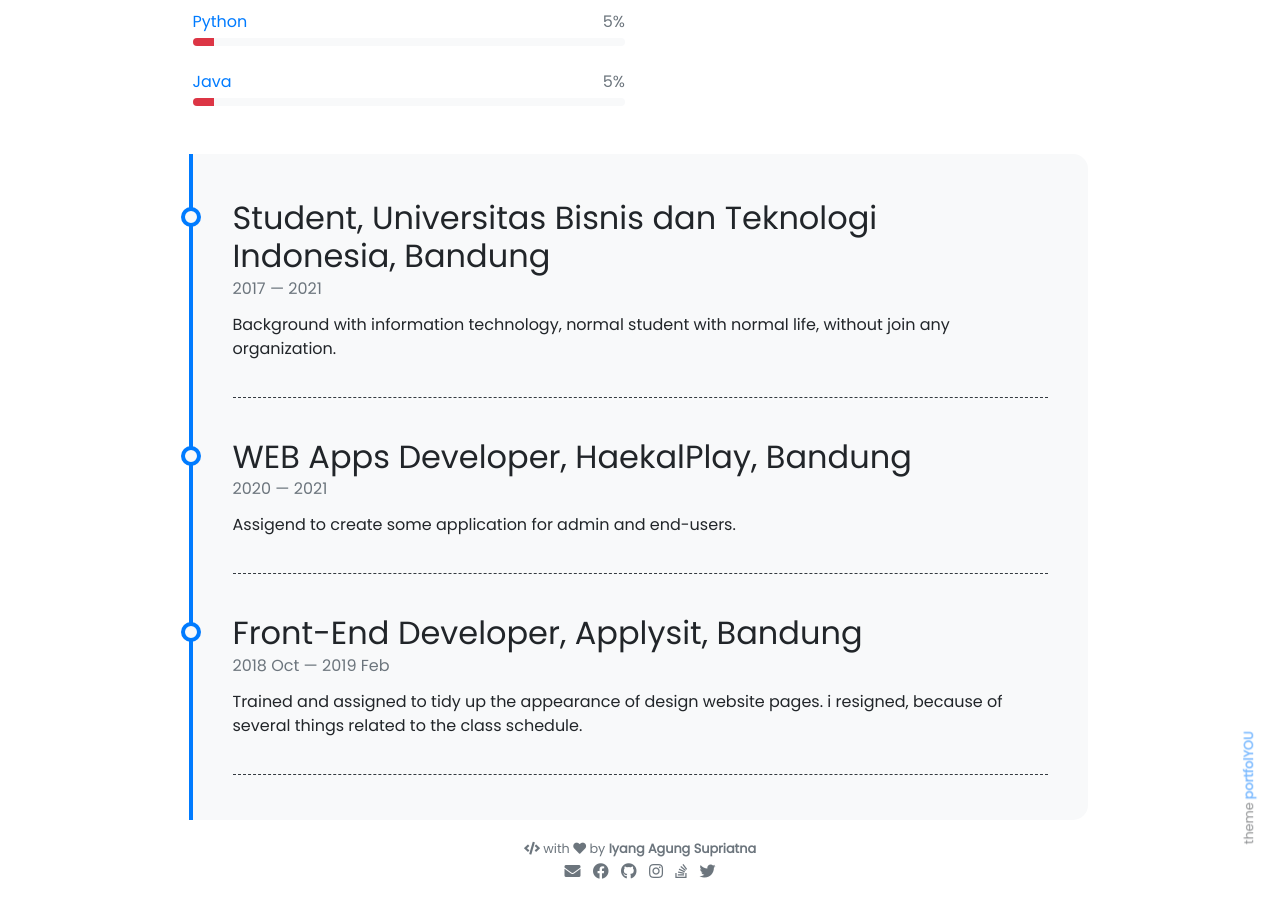
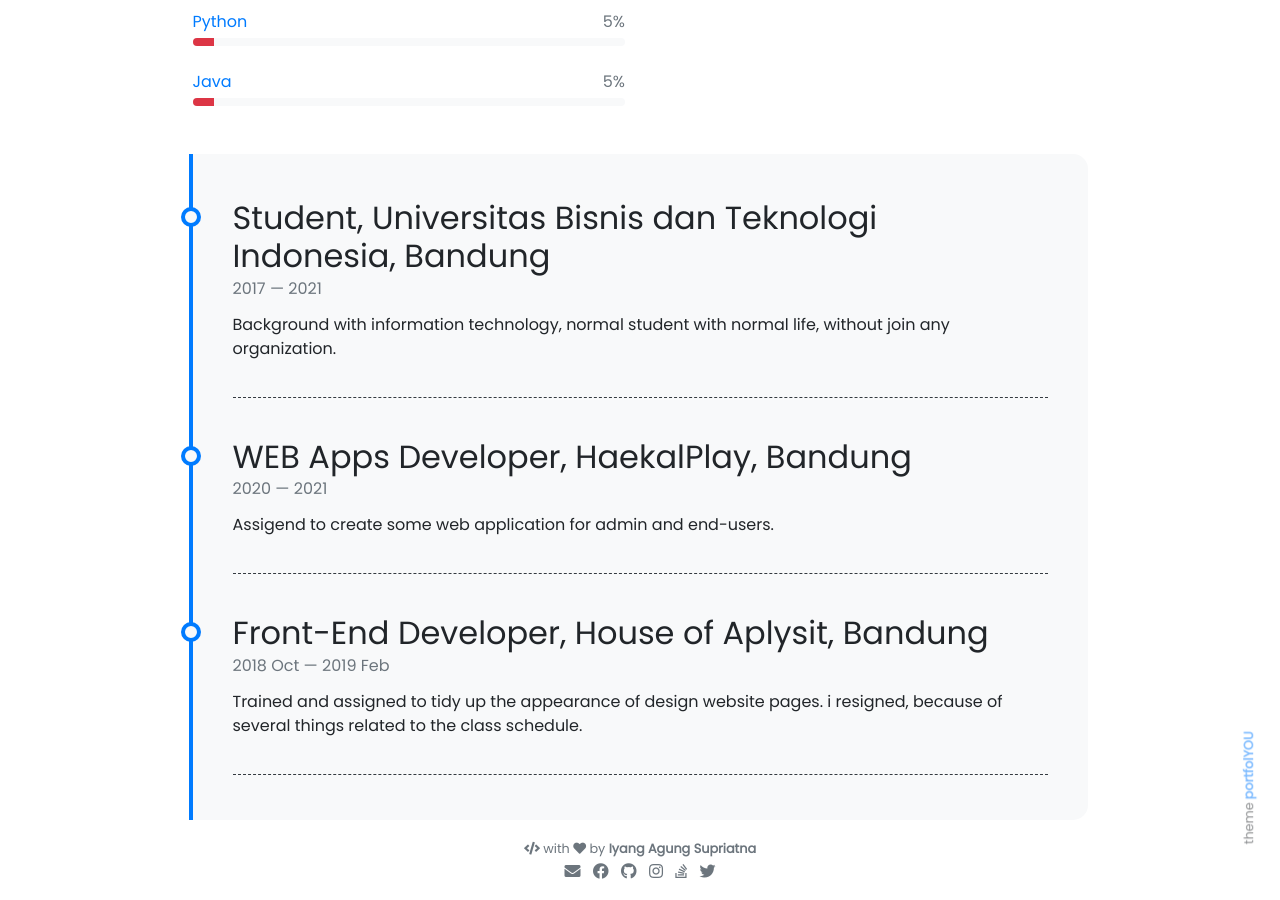
Before and after one commit to IlyanAzaLun/ilyanazalun.github.io, a Jekyll site: the page built from pages/about.md, in a window 1280 px wide and 900 px high, scrolled down 603 px. Built offline with Jekyll 4.4.1, drawn with Linux system fonts in a browser that asks for light colours; nearby versions of some CDN libraries; emoji names are drawn with the system emoji font.

Commit message:
first portofolio

```diff
--- a/_config.yml
+++ b/_config.yml
@@ -28,6 +28,7 @@
   image             : https://avatars.githubusercontent.com/u/38026286
 # behance           : ilyanazalun.github.io
 # dribbble          : ilyanazalun.github.io
+  whatsapp          : 628986102327
   email             : iyangagungsupriatna@gmail.com
   facebook          : i01001.error
   github            : ilyanazalun
--- a/_data/social-media.yml
+++ b/_data/social-media.yml
@@ -95,3 +95,8 @@
   url   : https://www.keybase.io/
   icon  : fab fa-keybase
   color : 66ccff
+
+keybase:
+  url   : https://wa.me/
+  icon  : fab fa-whatsapp
+  color : 29c1aa
--- a/_data/timeline.yml
+++ b/_data/timeline.yml
@@ -7,9 +7,9 @@
 - title: WEB Apps Developer, HaekalPlay, Bandung
   from: 2020
   to: 2021
-  description: Assigend to create some application for admin and end-users.
+  description: Assigend to create some web application for admin and end-users.
 
-- title: Front-End Developer, Applysit, Bandung
+- title: Front-End Developer, House of Aplysit, Bandung
   from: 2018 Oct
   to: 2019 Feb
   description: Trained and assigned to tidy up the appearance of design website pages.
```
